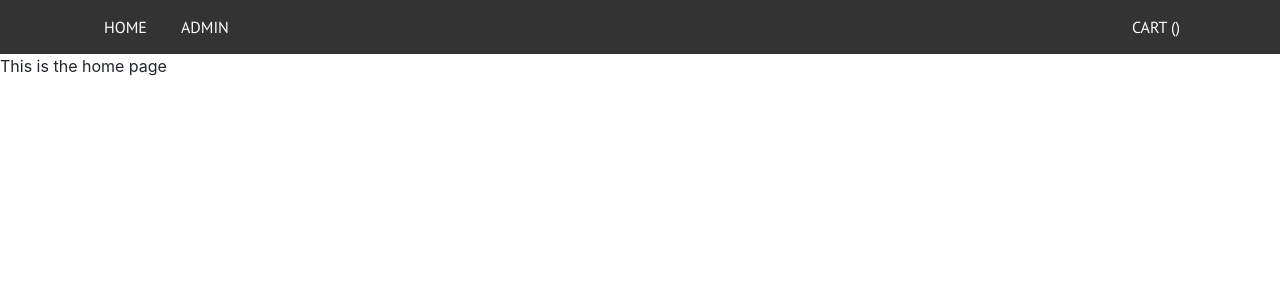
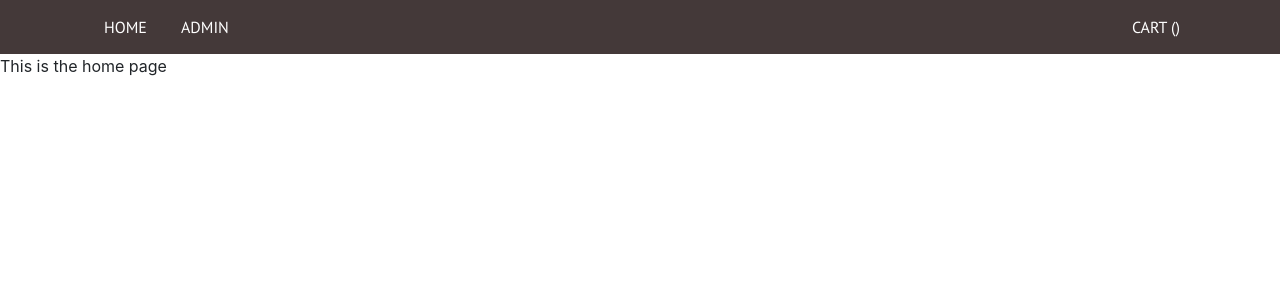
Before and after one commit to jnguyenbee/CS4393UIProject, a Vue app in the folder client/: page /#/ in a window 1280 px wide. Shown: the top 300 px of the page. Built offline with nearby package versions, Linux system fonts and the light colour scheme.

Commit message:
Navigation Working

```diff
--- a/client/src/App.vue
+++ b/client/src/App.vue
@@ -1,13 +1,17 @@
 <template>
-  <Home />
+  <div>
+    <NavBar />
+    <router-view></router-view>
+  </div>
 </template>
 
 <script>
-import Home from './pages/Home';
+//import Home from './pages/Home';
+import NavBar from './components/NavigationBar';
 export default {
   name: 'app',
   components: {
-    Home: Home,
+    NavBar: NavBar,
   },
 };
 </script>
--- a/client/src/pages/Home.vue
+++ b/client/src/pages/Home.vue
@@ -1,17 +1,13 @@
 <template>
   <div>
-    <NavBar />
     <p>This is the home page</p>
   </div>
 </template>
 
 <script>
-import NavBar from '../components/NavigationBar';
+//import NavBar from '../components/NavigationBar';
 export default {
   name: 'Home',
-  components: {
-    NavBar: NavBar,
-  },
 };
 </script>
 
--- a/client/static/app.css
+++ b/client/static/app.css
@@ -17,7 +17,7 @@ nav {
     font-family: 'PT Sans', sans-serif;
     font-weight: 300;
     text-transform: uppercase;
-    background: #333;
+    background: rgb(68, 57, 57);
 }
 
 nav .container {
```
